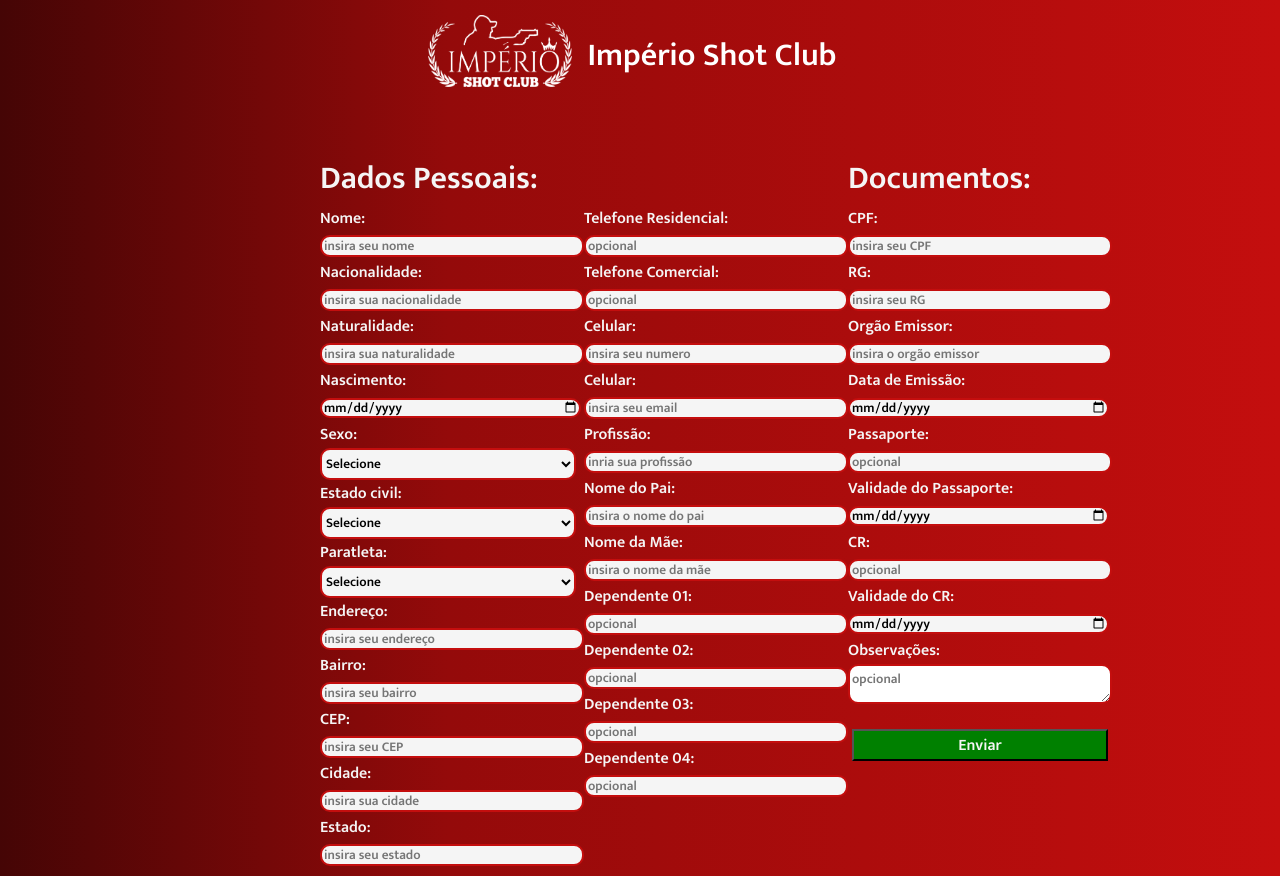
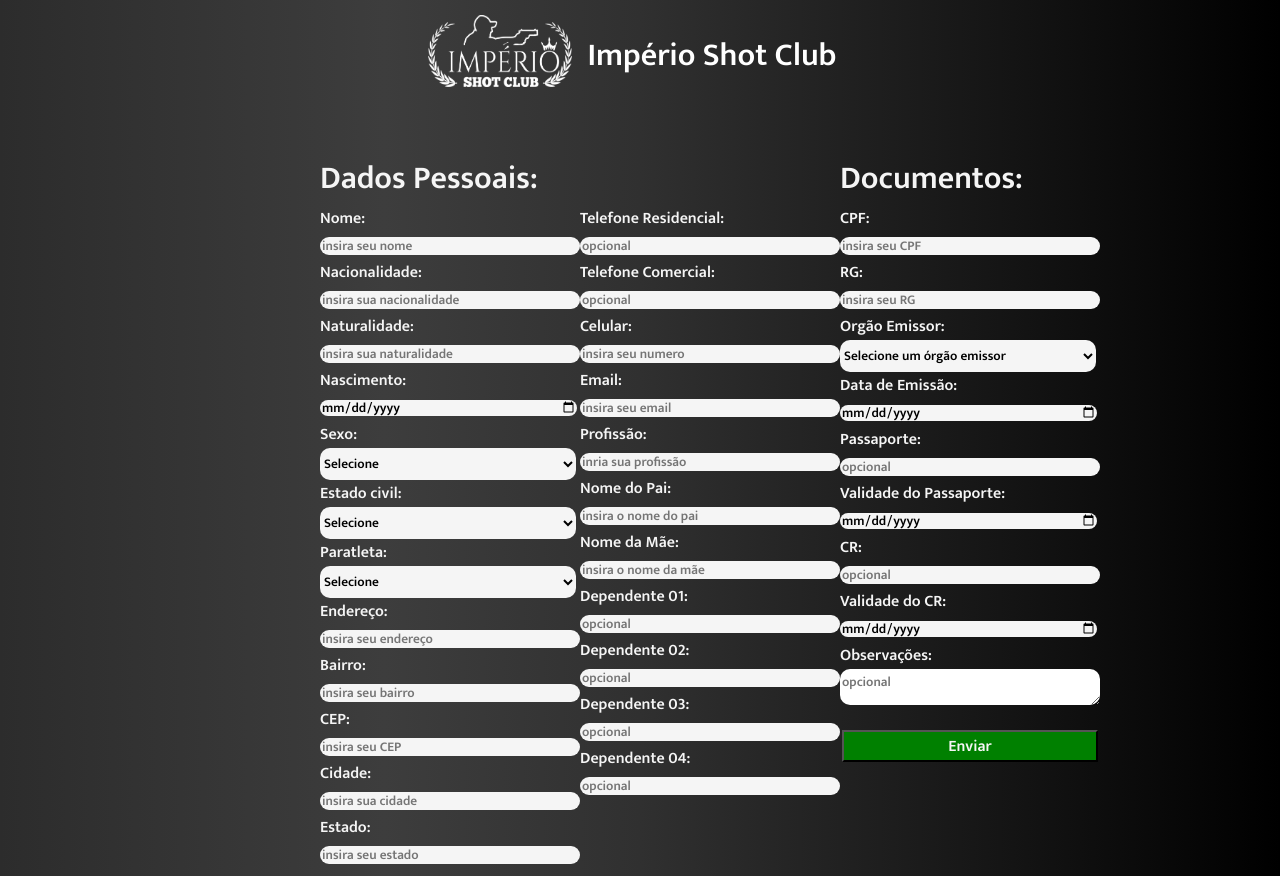
Before and after one commit to pabloncf/ImperioAPI, a Next.js app: page /Form in a window 1280 px wide. Built offline with nearby package versions, Linux system fonts and the light colour scheme.

Commit message:
add auto-complete CEP

```diff
--- a/pages/Form/Form.module.css
+++ b/pages/Form/Form.module.css
@@ -1,5 +1,4 @@
 .container {
-  background-image: "/images/scope.jpg";
   display: flex;
   padding-inline: 20rem;
   margin-top: 3rem;
--- a/pages/Form/index.js
+++ b/pages/Form/index.js
@@ -2,40 +2,51 @@
 
 import { useState } from "react";
 import { createPost } from "./api";
+import axios from "axios";
 
 export default function Form() {
-  const [nome, SetNome] = useState("");
-  const [nacionalidade, SetNacionalidade] = useState("");
-  const [naturalidade, SetNaturalidade] = useState("");
-  const [data_nasc, SetData_nasc] = useState("");
-  const [sexo, SetSexo] = useState("");
-  const [estado_civil, SetEstado_civil] = useState("");
-  const [paratleta, SetParatleta] = useState("");
-  const [endereco, SetEndereco] = useState("");
-  const [bairro, SetBairro] = useState("");
-  const [cep, SetCep] = useState("");
-  const [cidade, SetCidade] = useState("");
-  const [estado, SetEstado] = useState("");
-  const [telefone_residencial, SetTelefone_residencial] = useState("");
-  const [telefone_comercial, SetTelefone_comercial] = useState("");
-  const [celular, SetCelular] = useState("");
-  const [email, SetEmail] = useState("");
-  const [profissao, SetProfissao] = useState("");
-  const [nome_pai, SetNome_pai] = useState("");
-  const [nome_mae, SetNome_mae] = useState("");
-  const [dependente_01, SetDependente_01] = useState("");
-  const [dependente_02, SetDependente_02] = useState("");
-  const [dependente_03, SetDependente_03] = useState("");
-  const [dependente_04, SetDependente_04] = useState("");
-  const [cpf, SetCpf] = useState("");
-  const [rg, SetRg] = useState("");
-  const [orgao_emissor, SetOrgao_emissor] = useState("");
-  const [data_emissao, SetData_emissao] = useState("");
-  const [passaporte, SetPassaporte] = useState("");
-  const [validade_passaporte, SetValidade_passaporte] = useState("");
-  const [cr, SetCr] = useState("");
-  const [validade_cr, SetValidade_cr] = useState("");
-  const [observacoes, SetObservacoes] = useState("");
+  const [nome, setNome] = useState("");
+  const [nacionalidade, setNacionalidade] = useState("");
+  const [naturalidade, setNaturalidade] = useState("");
+  const [data_nasc, setData_nasc] = useState("");
+  const [sexo, setSexo] = useState("");
+  const [estado_civil, setEstado_civil] = useState("");
+  const [paratleta, setParatleta] = useState("");
+  const [endereco, setEndereco] = useState("");
+  const [bairro, setBairro] = useState("");
+  const [cep, setCep] = useState("");
+  const [cidade, setCidade] = useState("");
+  const [estado, setEstado] = useState("");
+  const [telefone_residencial, setTelefone_residencial] = useState("");
+  const [telefone_comercial, setTelefone_comercial] = useState("");
+  const [celular, setCelular] = useState("");
+  const [email, setEmail] = useState("");
+  const [profissao, setProfissao] = useState("");
+  const [nome_pai, setNome_pai] = useState("");
+  const [nome_mae, setNome_mae] = useState("");
+  const [dependente_01, setDependente_01] = useState("");
+  const [dependente_02, setDependente_02] = useState("");
+  const [dependente_03, setDependente_03] = useState("");
+  const [dependente_04, setDependente_04] = useState("");
+  const [cpf, setCpf] = useState("");
+  const [rg, setRg] = useState("");
+  const [orgao_emissor, setOrgao_emissor] = useState("");
+  const [data_emissao, setData_emissao] = useState("");
+  const [passaporte, setPassaporte] = useState("");
+  const [validade_passaporte, setValidade_passaporte] = useState("");
+  const [cr, setCr] = useState("");
+  const [validade_cr, setValidade_cr] = useState("");
+  const [observacoes, setObservacoes] = useState("");
+
+  const getCep = async () => {
+    const result = await axios.get(`https://viacep.com.br/ws/${cep}/json/`);
+    console.log(result);
+
+    setBairro(result.data.bairro);
+    setEndereco(result.data.logradouro);
+    setCidade(result.data.localidade);
+    setEstado(result.data.uf);
+  };
 
   const handleSubmit = async (event) => {
     event.preventDefault();
@@ -90,7 +101,7 @@
             <input
               placeholder="insira seu nome"
               value={nome}
-              onChange={(e) => SetNome(e.target.value)}
+              onChange={(e) => setNome(e.target.value)}
               required
             />
 
@@ -98,7 +109,7 @@
             <input
               placeholder="insira sua nacionalidade"
               value={nacionalidade}
-              onChange={(e) => SetNacionalidade(e.target.value)}
+              onChange={(e) => setNacionalidade(e.target.value)}
               required
             />
 
@@ -106,7 +117,7 @@
             <input
               placeholder="insira sua naturalidade"
               value={naturalidade}
-              onChange={(e) => SetNaturalidade(e.target.value)}
+              onChange={(e) => setNaturalidade(e.target.value)}
               required
             />
 
@@ -114,7 +125,7 @@
             <input
               type="date"
               value={data_nasc}
-              onChange={(e) => SetData_nasc(e.target.value)}
+              onChange={(e) => setData_nasc(e.target.value)}
               required
             />
 
@@ -123,9 +134,10 @@
               placeholder="insira seu sexo"
               name="sexo"
               value={sexo}
-              onChange={(e) => SetSexo(e.target.value)}
+              onChange={(e) => setSexo(e.target.value)}
+              required
             >
-              <option value="null">Selecione</option>
+              <option>Selecione</option>
               <option value="masculino">Masculino</option>
               <option value="feminino">Feminino</option>
             </select>
@@ -135,9 +147,10 @@
               placeholder="insira sueu estado civil"
               name="estadoCivil"
               value={estado_civil}
-              onChange={(e) => SetEstado_civil(e.target.value)}
+              onChange={(e) => setEstado_civil(e.target.value)}
+              required
             >
-              <option value="null">Selecione</option>
+              <option>Selecione</option>
               <option value="solteiro">Solteiro</option>
               <option value="casado">Casado</option>
               <option value="divorciado">Divorciado</option>
@@ -147,9 +160,10 @@
             <select
               name="paratleta"
               value={paratleta}
-              onChange={(e) => SetParatleta(e.target.value)}
+              onChange={(e) => setParatleta(e.target.value)}
+              required
             >
-              <option value="null">Selecione</option>
+              <option>Selecione</option>
               <option value="sim">Sim</option>
               <option value="nao">Não</option>
             </select>
@@ -158,7 +172,7 @@
             <input
               placeholder="insira seu endereço"
               value={endereco}
-              onChange={(e) => SetEndereco(e.target.value)}
+              onChange={(e) => setEndereco(e.target.value)}
               required
             />
 
@@ -166,7 +180,7 @@
             <input
               placeholder="insira seu bairro"
               value={bairro}
-              onChange={(e) => SetBairro(e.target.value)}
+              onChange={(e) => setBairro(e.target.value)}
               required
             />
 
@@ -174,7 +188,8 @@
             <input
               placeholder="insira seu CEP"
               value={cep}
-              onChange={(e) => SetCep(e.target.value)}
+              onChange={(e) => setCep(e.target.value)}
+              onBlur={getCep}
               required
             />
 
@@ -182,7 +197,7 @@
             <input
               placeholder="insira sua cidade"
               value={cidade}
-              onChange={(e) => SetCidade(e.target.value)}
+              onChange={(e) => setCidade(e.target.value)}
               required
             />
 
@@ -190,7 +205,7 @@
             <input
               placeholder="insira seu estado"
               value={estado}
-              onChange={(e) => SetEstado(e.target.value)}
+              onChange={(e) => setEstado(e.target.value)}
               required
             />
           </div>
@@ -200,31 +215,29 @@
             <input
               placeholder="opcional"
               value={telefone_residencial}
-              onChange={(e) => SetTelefone_residencial(e.target.value)}
-              required
+              onChange={(e) => setTelefone_residencial(e.target.value)}
             />
 
             <label for="telefoneComercial">Telefone Comercial:</label>
             <input
               placeholder="opcional"
               value={telefone_comercial}
-              onChange={(e) => SetTelefone_comercial(e.target.value)}
-              required
+              onChange={(e) => setTelefone_comercial(e.target.value)}
             />
 
             <label for="celular">Celular:</label>
             <input
               placeholder="insira seu numero"
               value={celular}
-              onChange={(e) => SetCelular(e.target.value)}
+              onChange={(e) => setCelular(e.target.value)}
               required
             />
 
-            <label for="email">Celular:</label>
+            <label for="email">Email:</label>
             <input
               placeholder="insira seu email"
               value={email}
-              onChange={(e) => SetEmail(e.target.value)}
+              onChange={(e) => setEmail(e.target.value)}
               required
             />
 
@@ -232,7 +245,7 @@
             <input
               placeholder="inria sua profissão"
               value={profissao}
-              onChange={(e) => SetProfissao(e.target.value)}
+              onChange={(e) => setProfissao(e.target.value)}
               required
             />
 
@@ -240,7 +253,7 @@
             <input
               placeholder="insira o nome do pai"
               value={nome_pai}
-              onChange={(e) => SetNome_pai(e.target.value)}
+              onChange={(e) => setNome_pai(e.target.value)}
               required
             />
 
@@ -248,7 +261,7 @@
             <input
               placeholder="insira o nome da mãe"
               value={nome_mae}
-              onChange={(e) => SetNome_mae(e.target.value)}
+              onChange={(e) => setNome_mae(e.target.value)}
               required
             />
 
@@ -256,32 +269,28 @@
             <input
               placeholder="opcional"
               value={dependente_01}
-              onChange={(e) => SetDependente_01(e.target.value)}
-              required
+              onChange={(e) => setDependente_01(e.target.value)}
             />
 
             <label for="dependente_02">Dependente 02:</label>
             <input
               placeholder="opcional"
               value={dependente_02}
-              onChange={(e) => SetDependente_02(e.target.value)}
-              required
+              onChange={(e) => setDependente_02(e.target.value)}
             />
 
             <label for="dependente_03">Dependente 03:</label>
             <input
               placeholder="opcional"
               value={dependente_03}
-              onChange={(e) => SetDependente_03(e.target.value)}
-              required
+              onChange={(e) => setDependente_03(e.target.value)}
             />
 
             <label for="dependente_04">Dependente 04:</label>
             <input
               placeholder="opcional"
               value={dependente_04}
-              onChange={(e) => SetDependente_04(e.target.value)}
-              required
+              onChange={(e) => setDependente_04(e.target.value)}
             />
           </div>
 
@@ -289,33 +298,119 @@
             <h1>Documentos:</h1>
             <label for="cpf">CPF:</label>
             <input
+              pattern="\d{3}\.\d{3}\.\d{3}-\d{2}"
               placeholder="insira seu CPF"
               value={cpf}
-              onChange={(e) => SetCpf(e.target.value)}
+              onChange={(e) => setCpf(e.target.value)}
               required
             />
 
             <label for="rg">RG:</label>
             <input
+              pattern="\d{2}\.\d{3}\.\d{3}-[0-9a-zA-Z]{1}"
               placeholder="insira seu RG"
               value={rg}
-              onChange={(e) => SetRg(e.target.value)}
+              onChange={(e) => setRg(e.target.value)}
               required
             />
 
             <label for="orgao_emissor">Orgão Emissor:</label>
-            <input
-              placeholder="insira o orgão emissor"
+            <select
               value={orgao_emissor}
-              onChange={(e) => SetOrgao_emissor(e.target.value)}
+              onChange={(e) => setOrgao_emissor(e.target.value)}
               required
-            />
-
+            >
+              <option>Selecione um órgão emissor</option>
+              <option value="AC">
+                AC - Instituto de Identificação do Acre
+              </option>
+              <option value="AP">
+                AP - Superintendência da Polícia Técnico-Científica do Amapá
+              </option>
+              <option value="AM">
+                AM - Departamento de Polícia Técnico-Científica do Amazonas
+              </option>
+              <option value="BA">
+                BA - Instituto de Identificação Pedro Mello da Silva da Bahia
+              </option>
+              <option value="CE">
+                CE - Coordenadoria de Identificação Humana e Perícias
+                Biométricas do Ceará
+              </option>
+              <option value="DF">
+                DF - Instituto de Identificação do Distrito Federal
+              </option>
+              <option value="ES">
+                ES - Instituto de Identificação da Polícia Civil do Espírito
+                Santo
+              </option>
+              <option value="GO">
+                GO - Instituto de Identificação da Polícia Civil de Goiás
+              </option>
+              <option value="MA">
+                MA - Instituto de Identificação do Maranhão
+              </option>
+              <option value="MT">
+                MT - Instituto de Identificação de Mato Grosso
+              </option>
+              <option value="MS">
+                MS - Instituto de Identificação Gonçalo Pereira da Silva de Mato
+                Grosso do Sul
+              </option>
+              <option value="MG">
+                MG - Instituto de Identificação da Polícia Civil de Minas Gerais
+              </option>
+              <option value="PA">
+                PA - Instituto de Identificação do Pará
+              </option>
+              <option value="PB">
+                PB - Instituto de Polícia Científica da Paraíba
+              </option>
+              <option value="PR">
+                PR - Instituto de Identificação do Paraná
+              </option>
+              <option value="PE">
+                PE - Instituto Tavares Buril de Identificação de Pernambuco
+              </option>
+              <option value="PI">
+                PI = Instituto de Identificação do Piauí
+              </option>
+              <option value="RJ">
+                RJ - Instituto Félix Pacheco do Rio de Janeiro
+              </option>
+              <option value="RN">
+                RN - Instituto Técnico-Científico de Perícia do Rio Grande do
+                Norte
+              </option>
+              <option value="RS">
+                RS - Instituto Geral de Perícias do Rio Grande do Sul
+              </option>
+              <option value="RO">
+                RO - Instituto de Identificação Civil e Criminal de Rondônia
+              </option>
+              <option value="RR">
+                RR - Instituto de Identificação de Roraima
+              </option>
+              <option value="SC">
+                SC - Instituto de Identificação de Santa Catarina
+              </option>
+              <option value="SP">
+                SP - Instituto de Identificação Ricardo Gumbleton Daunt de São
+                Paulo
+              </option>
+              <option value="SE">
+                SE - Coordenadoria Geral de Perícias da Secretaria de Segurança
+                Pública de Sergipe
+              </option>
+              <option value="TO">
+                TO - Instituto de Identificação do Tocantins
+              </option>{" "}
+            </select>
             <label for="data_emissao">Data de Emissão:</label>
             <input
               type="date"
               value={data_emissao}
-              onChange={(e) => SetData_emissao(e.target.value)}
+              onChange={(e) => setData_emissao(e.target.value)}
               required
             />
 
@@ -323,20 +418,20 @@
             <input
               placeholder="opcional"
               value={passaporte}
-              onChange={(e) => SetPassaporte(e.target.value)}
+              onChange={(e) => setPassaporte(e.target.value)}
             />
 
             <label for="validade_passaporte">Validade do Passaporte:</label>
             <input
               type="date"
               value={validade_passaporte}
-              onChange={(e) => SetValidade_passaporte(e.target.value)}
+              onChange={(e) => setValidade_passaporte(e.target.value)}
             />
 
             <label for="cr">CR:</label>
             <input
               value={cr}
-              onChange={(e) => SetCr(e.target.value)}
+              onChange={(e) => setCr(e.target.value)}
               placeholder="opcional"
             />
 
@@ -345,14 +440,14 @@
               placeholder="opcional"
               type="date"
               value={validade_cr}
-              onChange={(e) => SetValidade_cr(e.target.value)}
+              onChange={(e) => setValidade_cr(e.target.value)}
             />
 
             <label for="observacoes">Observações:</label>
             <textarea
               placeholder="opcional"
               value={observacoes}
-              onChange={(e) => SetObservacoes(e.target.value)}
+              onChange={(e) => setObservacoes(e.target.value)}
             ></textarea>
             <button type="submit">Enviar</button>
           </div>
--- a/styles/globals.css
+++ b/styles/globals.css
@@ -3,15 +3,15 @@
 :root {
   --fundo: white;
 
-  --primary100: #450505;
-  --primary75: #940a0a;
-  --primary50: #c40e0e;
+  --blacktext: #000;
+  --redtext: #b60303;
 
   background: linear-gradient(
     90deg,
-    rgba(69, 5, 5, 1) 0%,
-    rgba(148, 10, 10, 1) 35%,
-    rgba(196, 14, 14, 1) 100%
+    rgb(44, 44, 44) 0%,
+    rgb(61, 61, 61) 30%,
+    rgb(48, 48, 48) 50%,
+    rgb(0, 0, 0) 100%
   );
 
   font-family: "Mukta", sans-serif;
```
Also changed, not shown: styles/Home.module.css (+16 -6 lines).
